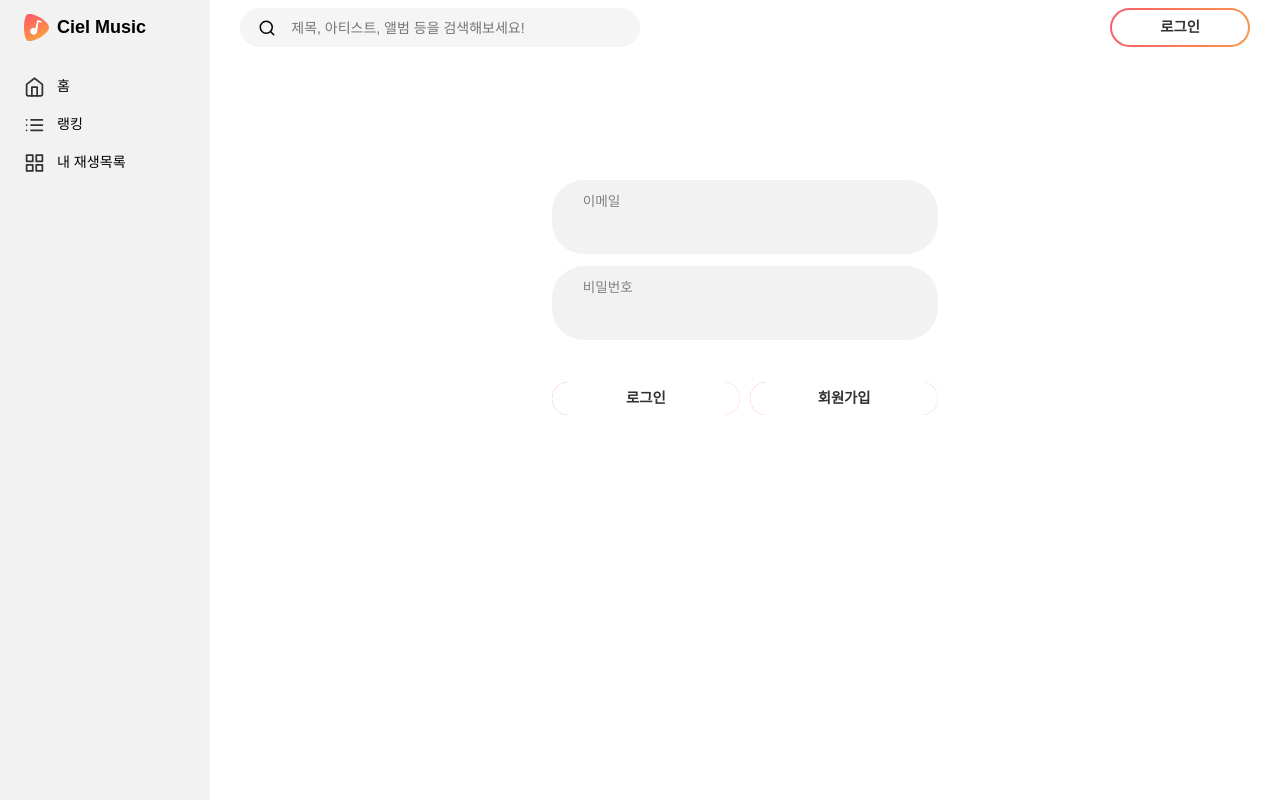
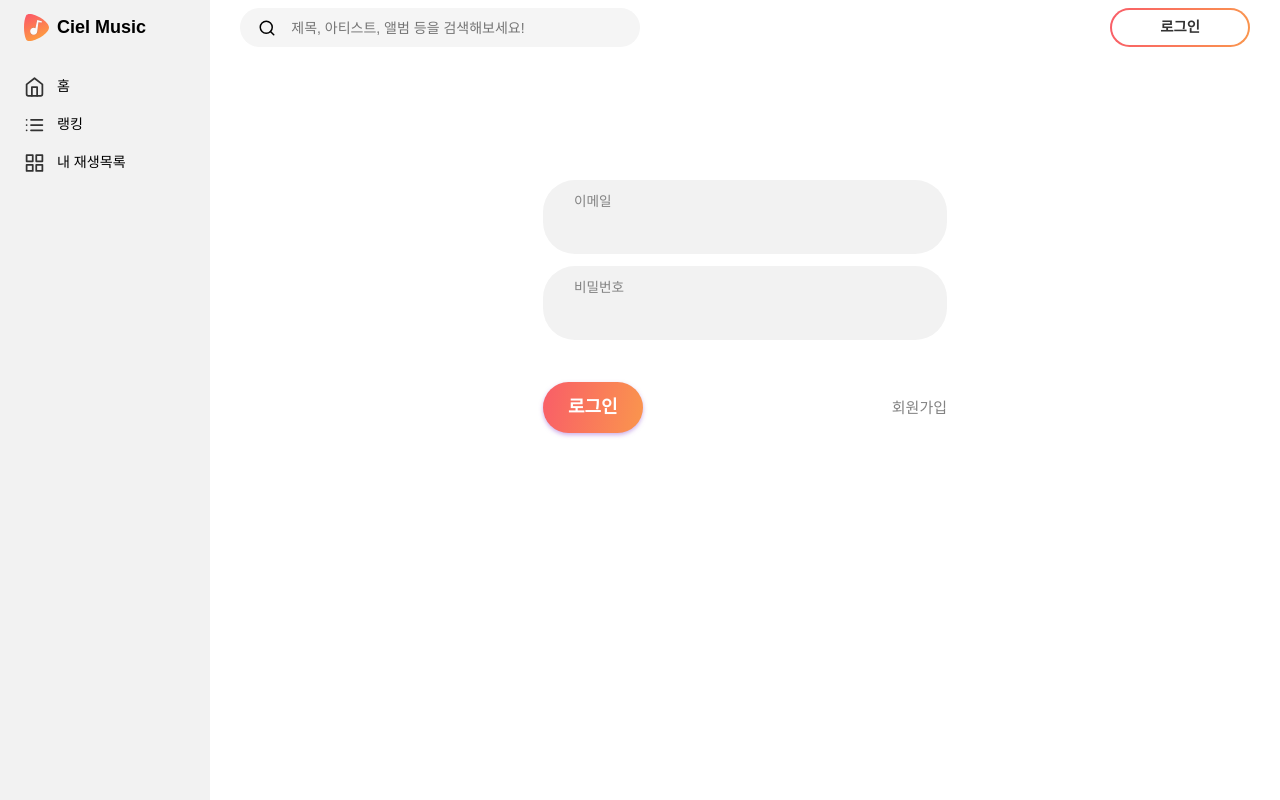
Before and after one commit to splitz-dev/cielmusic-frontend, a Next.js app: page /auth/login in a window 1280 px wide. Built offline with nearby package versions, Linux system fonts and the light colour scheme; a web font is replaced by a local one.

Commit message:
style: 👁 디자인 개선 및 레이아웃 변경

```diff
--- a/components/Button/index.tsx
+++ b/components/Button/index.tsx
@@ -1,7 +1,8 @@
+import React from 'react'
 import styled from '@emotion/styled'
 
 const Button = styled.button`
-  padding: 10px 20px;
+  padding: 15px 25px;
   border: 0;
   background: var(--gray-700);
   color: #333;
--- a/components/PageComponent/LoginForm/index.tsx
+++ b/components/PageComponent/LoginForm/index.tsx
@@ -6,7 +6,7 @@ import Link from 'next/link'
 
 const FormWrapper = styled.div`
   display: block;
-  width: 50%;
+  width: 500px;
   margin: 0 auto;
 `
 
@@ -20,33 +20,26 @@ const StyledForm = styled.form`
 `
 
 const StyledButton = styled(Button)`
-  flex: 1;
+  font-size: 18px;
   font-weight: 700;
-  padding: 0.5rem 3rem;
-  box-shadow: 0 0 6px 0 rgba(157, 96, 212, 0.5);
+  box-shadow: 0 2px 4px 0 rgba(157, 96, 212, 0.5);
   background-image: linear-gradient(101deg, #f95d68, #fa964d);
-  background-origin: border-box;
-  background-clip: border-box;
-  box-shadow: 2px 1000px 1px #fff inset;
-  &:hover {
-    box-shadow: none;
-    color: white;
-  }
+  color: #fff;
   @media (max-width: 1000px) {
     padding: 0.6rem 1.2rem;
   }
 `
 const ButtonWrapper = styled.div`
   display: flex;
+  align-items: center;
+  justify-content: space-between;
   margin-top: 30px;
   margin-bottom: 10px;
-`
-
-const LoginButton = styled(StyledButton)`
-  margin-right: 5px;
-`
-const RegisterButton = styled(StyledButton)`
-  margin-left: 5px;
+  .register-link {
+    font-size: 15px;
+    color: var(--gray-300);
+    text-decoration: none;
+  }
 `
 
 const PasswordFindLink = styled.a`
@@ -110,9 +103,9 @@ const LoginForm: React.FC = props => {
           label="비밀번호"
         />
         <ButtonWrapper>
-          <LoginButton type="submit">로그인</LoginButton>
-          <Link href="/auth/register">
-            <RegisterButton>회원가입</RegisterButton>
+          <StyledButton type="submit">로그인</StyledButton>
+          <Link href="/auth/register" passHref>
+            <a className="register-link">회원가입</a>
           </Link>
         </ButtonWrapper>
       </StyledForm>
```
